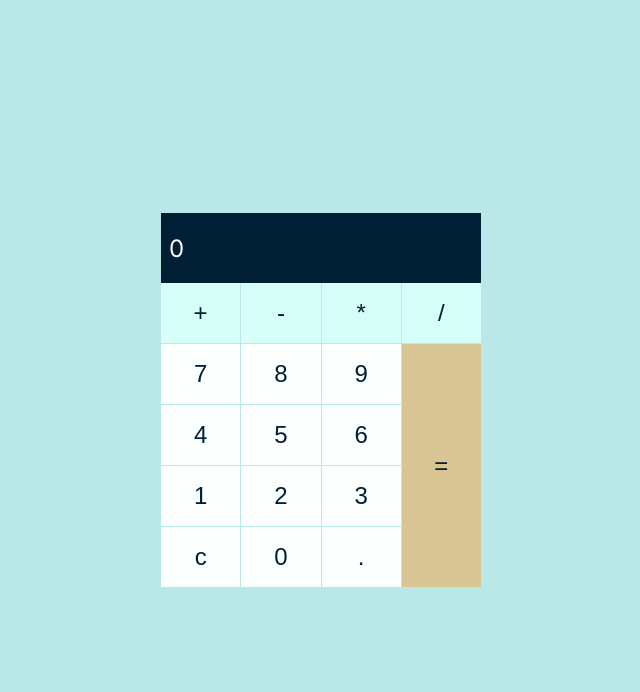
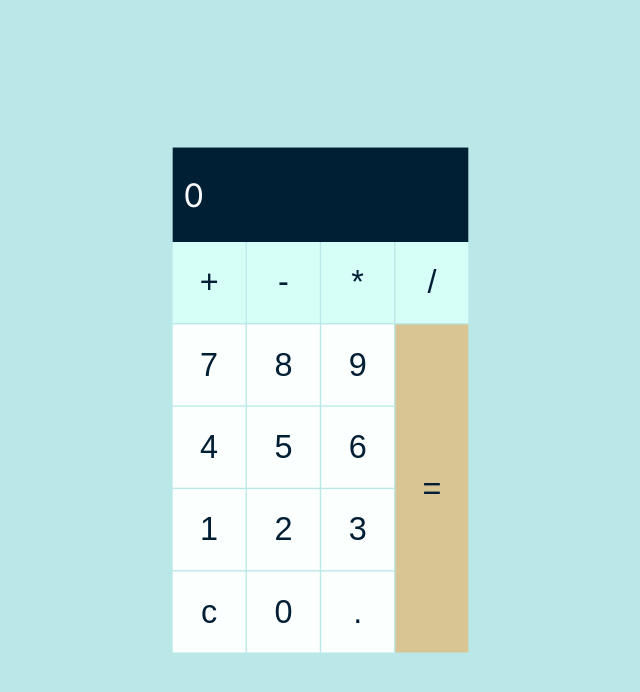
Before and after one commit to Fahad-Faisaal/simple-calculator, a plain HTML site: page index.html in a window 1280 px wide. Shown: the whole page, without its empty margins (319-959 px from the left). Drawn offline with Linux system fonts and the light colour scheme.

Commit message:
some styles added

```diff
--- a/style.css
+++ b/style.css
@@ -22,8 +22,8 @@ body {
 .calculator {
   display: flex;
   flex-direction: column;
-  /* transform: scale(1.35); */
-  width: 40vh;
+  transform: scale(1.35);
+  /* width: 40vh; */
 }
 
 .calculator-display {
```
